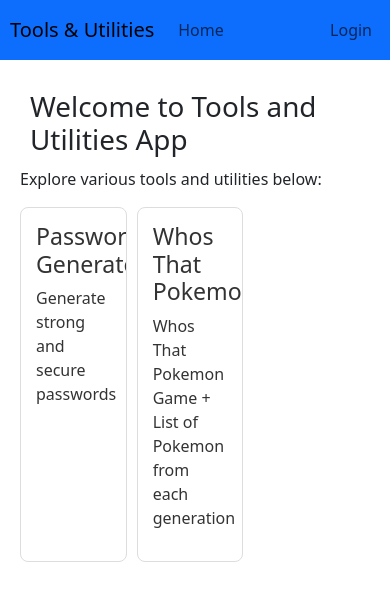
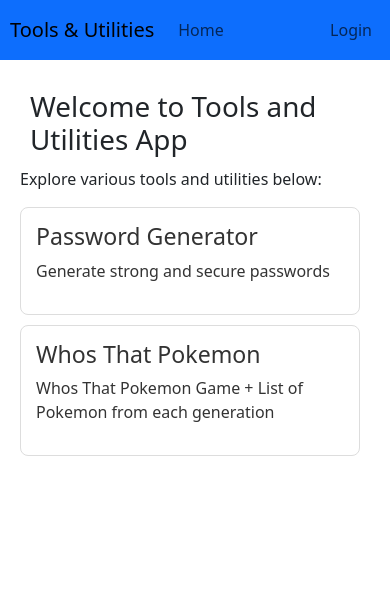
Before and after one commit to Asura369/The-All-Inclusive-App, a React (Create React App) app: page / in a window 390 px wide. Shown: the top 600 px of the page. Built offline with nearby package versions, Linux system fonts and the light colour scheme.

Commit message:
adjust width for different res of screen for cards

```diff
--- a/src/components/Home.css
+++ b/src/components/Home.css
@@ -27,6 +27,18 @@
     transform: scale(1.05);
 }
 
+@media (max-width: 900px) {
+    .tool-list-item {
+        width: calc(50% - 10px); /* Adjusted width for two items in a row */
+    }
+}
+
+@media (max-width: 480px) {
+    .tool-list-item {
+        width: calc(100% - 10px); /* Adjusted width for one items in a row */
+    }
+}
+
 .card-link {
     display: block;
     padding: 15px;
```
